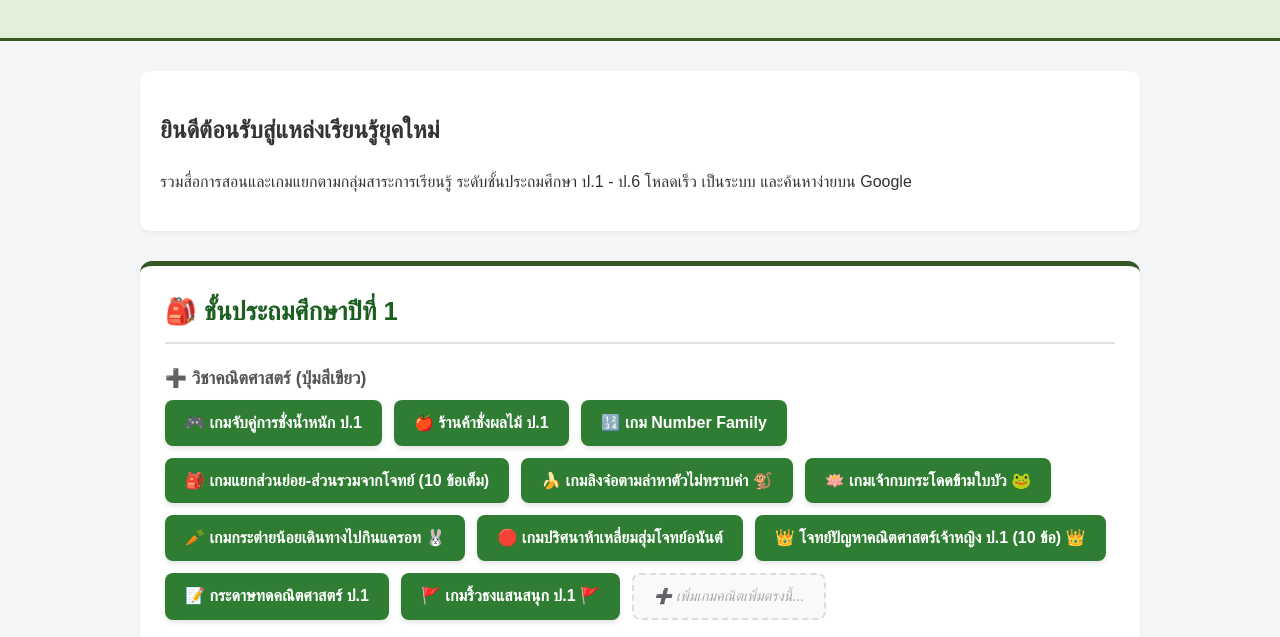
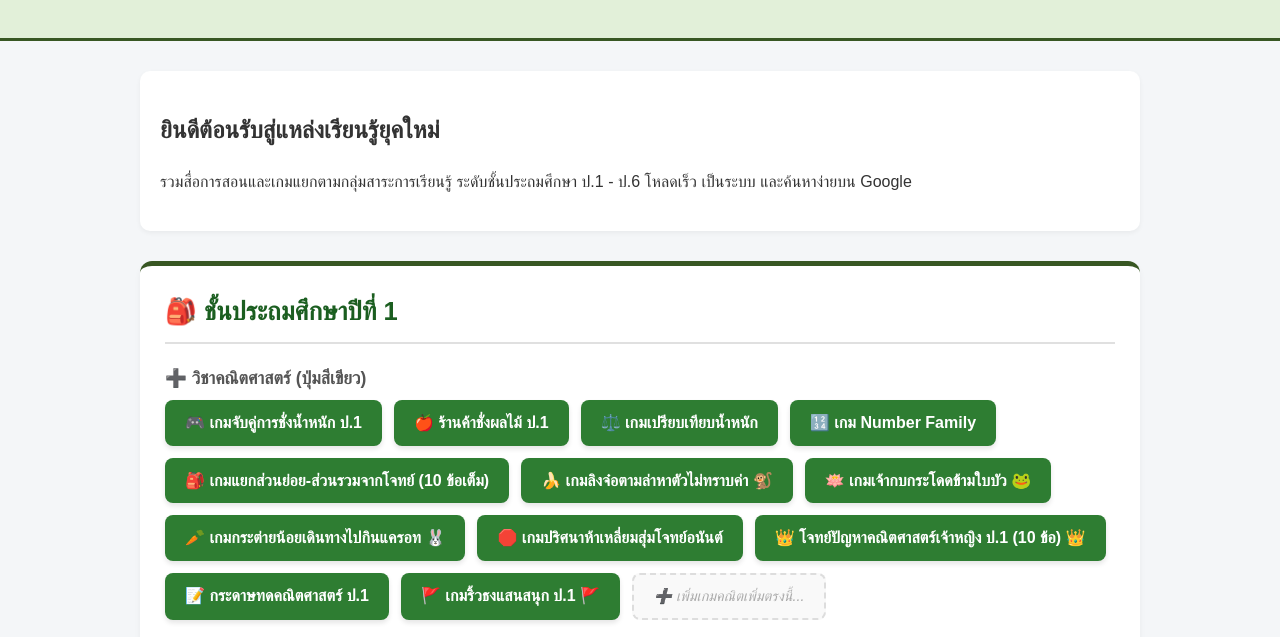
Before and after one commit to KruDurian/krudurian.github.io, a plain HTML site: page index.html in a window 1280 px wide. Shown: the part 116-753 px from the top of the page. Drawn offline with Linux system fonts and the light colour scheme.

Commit message:
Update index.html

```diff
--- a/index.html
+++ b/index.html
@@ -66,6 +66,7 @@
                 <div class="game-list">
                     <a href="game-matching.html" target="_blank" rel="noopener" class="btn-game btn-math">🎮 เกมจับคู่การชั่งน้ำหนัก ป.1</a>
                       <a href="fruit-scale-game.html" target="_blank" rel="noopener" class="btn-game btn-math">🍎 ร้านค้าชั่งผลไม้ ป.1</a>
+                     <a href="compare-weight.html" target="_blank" rel="noopener" class="btn-game btn-math">⚖️ เกมเปรียบเทียบน้ำหนัก</a>
                     <a href="number-family.html" target="_blank" rel="noopener" class="btn-game btn-math">🔢 เกม Number Family</a>
                     <a href="equation-family.html" target="_blank" rel="noopener" class="btn-game btn-math">🎒 เกมแยกส่วนย่อย-ส่วนรวมจากโจทย์ (10 ข้อเต็ม)</a>
                     <a href="monkey-game.html" target="_blank" rel="noopener" class="btn-game btn-math">🍌 เกมลิงจ๋อตามล่าหาตัวไม่ทราบค่า 🐒</a>
```
